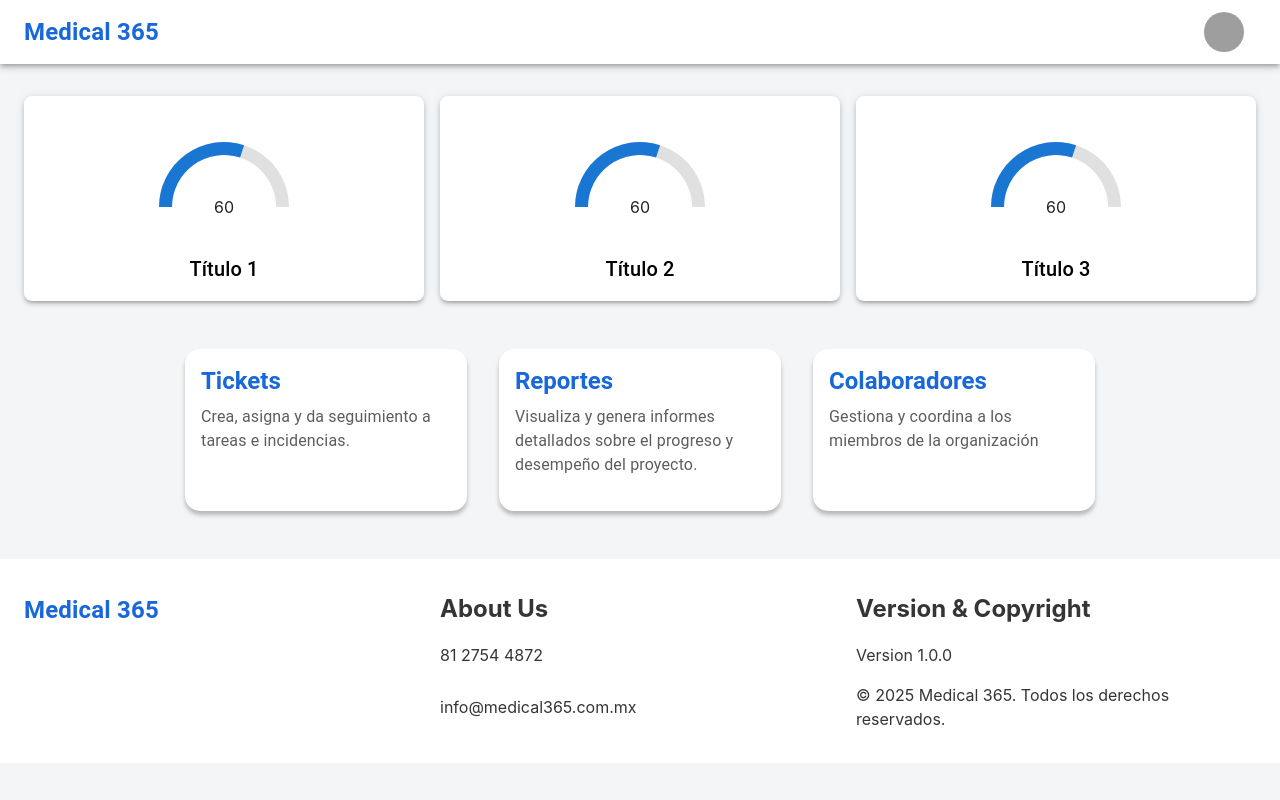
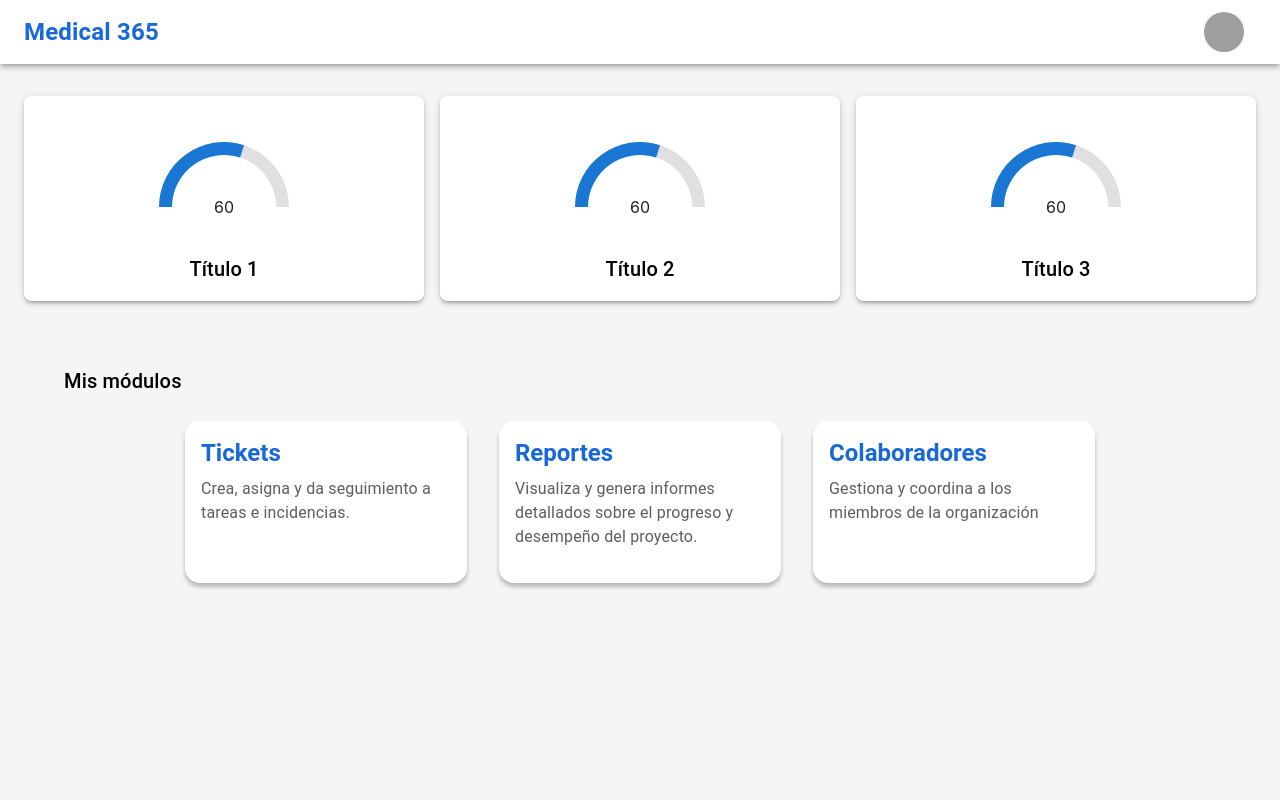
Before and after one commit to oscarvasquez28/Medical-365, a React (Vite) app in the folder Client/: page / in a window 1280 px wide. Shown: the top 800 px of the page. Built offline with nearby package versions, Linux system fonts and the light colour scheme; grey boxes are pictures that could not be loaded.

Commit message:
Enhance Home component layout with Typography and Container for improved structure

```diff
--- a/Client/src/common/pages/Home.jsx
+++ b/Client/src/common/pages/Home.jsx
@@ -3,16 +3,22 @@ import Box from '@mui/material/Box';
 import ModuleCard from '../components/ModuleCard';
 import Dashboard from '../components/Dashboard';
 import { motion } from 'framer-motion';
+import Typography from '@mui/material/Typography';
+import Container from '@mui/material/Container';
 
 const Home = () => {
   return (
     <>
+    <Box minHeight="100vh">
       <motion.div
       initial={{ opacity: 0 }}
       animate={{ opacity: 1 }}
       transition={{ duration: 1 }}>
         <Dashboard />
-        <Box width={{ xs: '100%' }} marginTop={4} sx={{ display: 'flex', justifyContent: 'center', flexWrap: 'wrap' }}>
+        <Container sx={{ marginTop: '4rem' }}>
+          <Typography variant="h6">Mis módulos</Typography>
+        </Container>
+        <Box width={{ xs: '100%' }} marginTop={1} sx={{ display: 'flex', justifyContent: 'center', flexWrap: 'wrap' }}>
           <ModuleCard
             title="Tickets"
             text="Crea, asigna y da seguimiento a tareas e incidencias."
@@ -27,6 +33,7 @@ const Home = () => {
             route="/collaborators" />
         </Box>
       </motion.div>
+      </Box>
     </>
   )
 }
```
